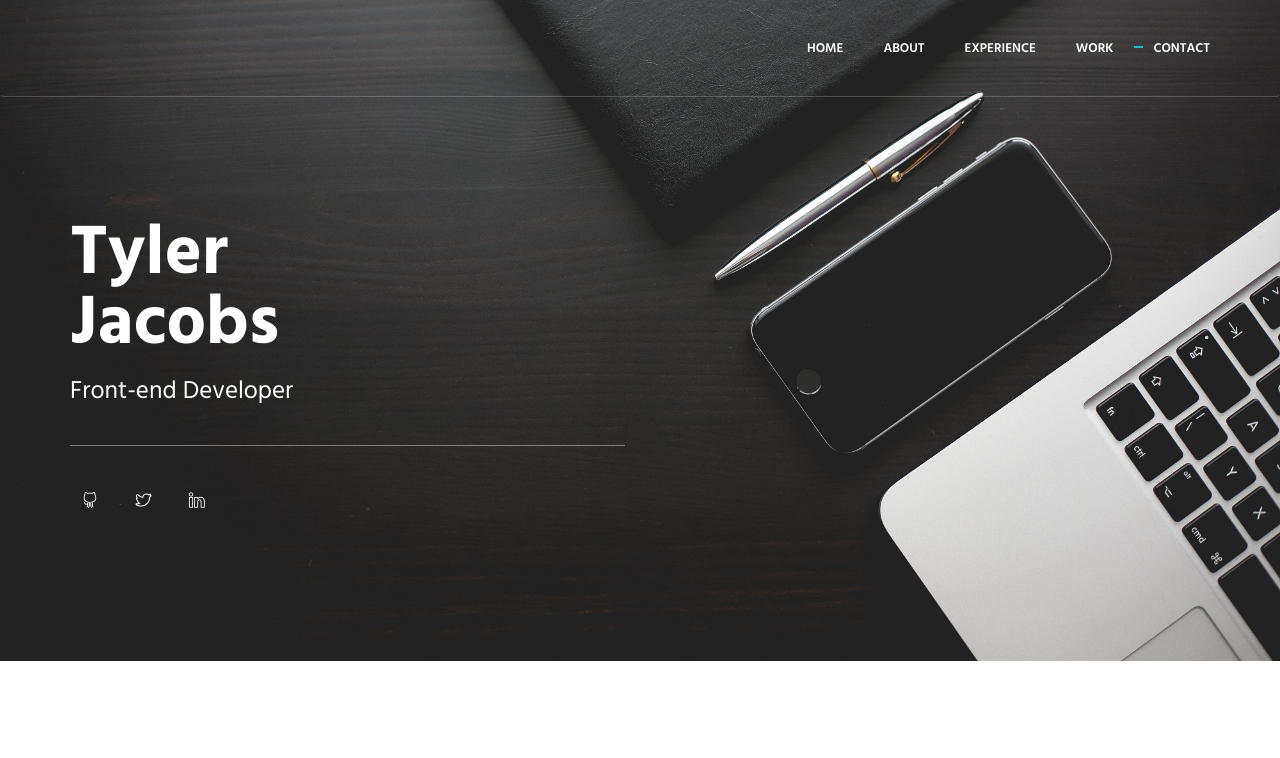
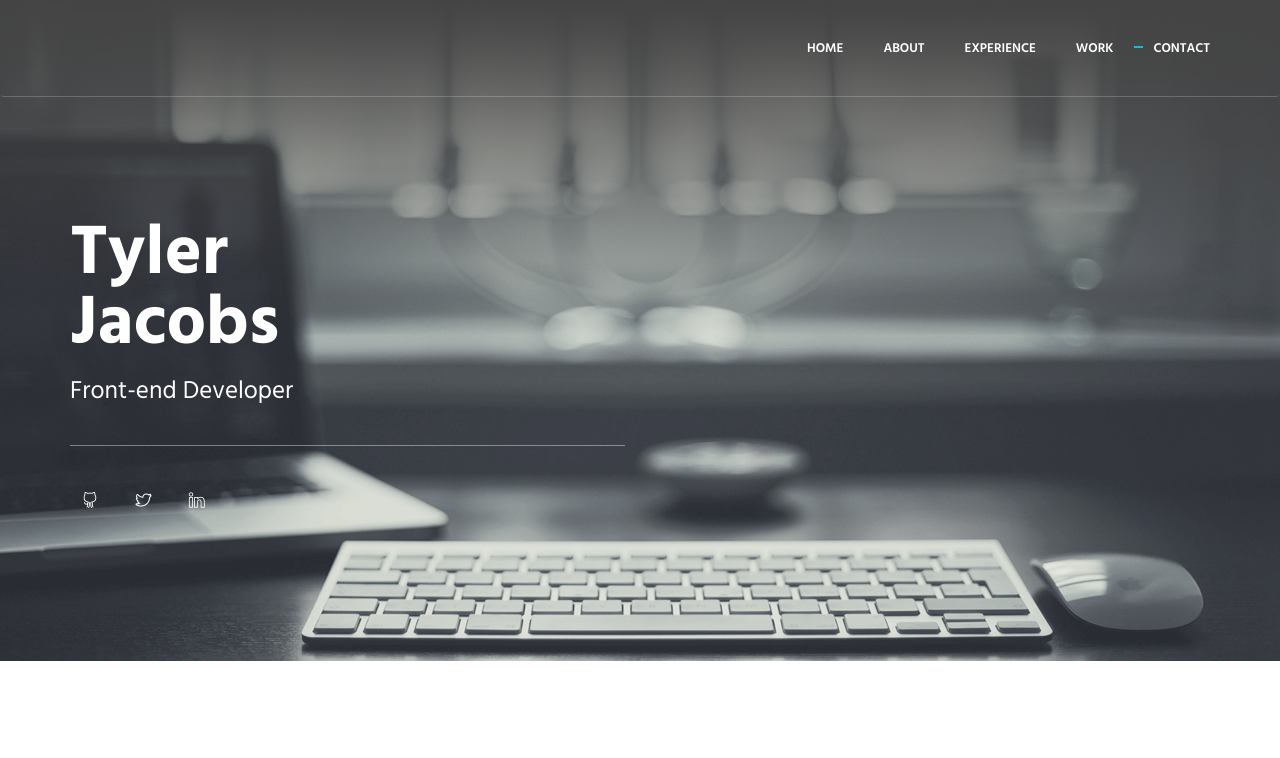
Before and after one commit to tyler2697/tyler2697.github.io, a plain HTML site: page index.html in a window 1280 px wide. Shown: the top 758 px of the page. Drawn offline with nearby package versions, Linux system fonts and the light colour scheme.

Commit message:
Update index.html

```diff
--- a/index.html
+++ b/index.html
@@ -58,7 +58,7 @@
         <!--========== END HEADER ==========-->
 
         <!--========== SLIDER ==========-->
-        <div class="promo-block parallax-window" data-parallax="scroll" data-image-src="img/1920x1080/background1.jpg">
+        <div class="promo-block parallax-window" data-parallax="scroll" data-image-src="img/1920x1080/Background.png">
             <div class="container">
                 <div class="row">
                     <div class="col-sm-6">
```
